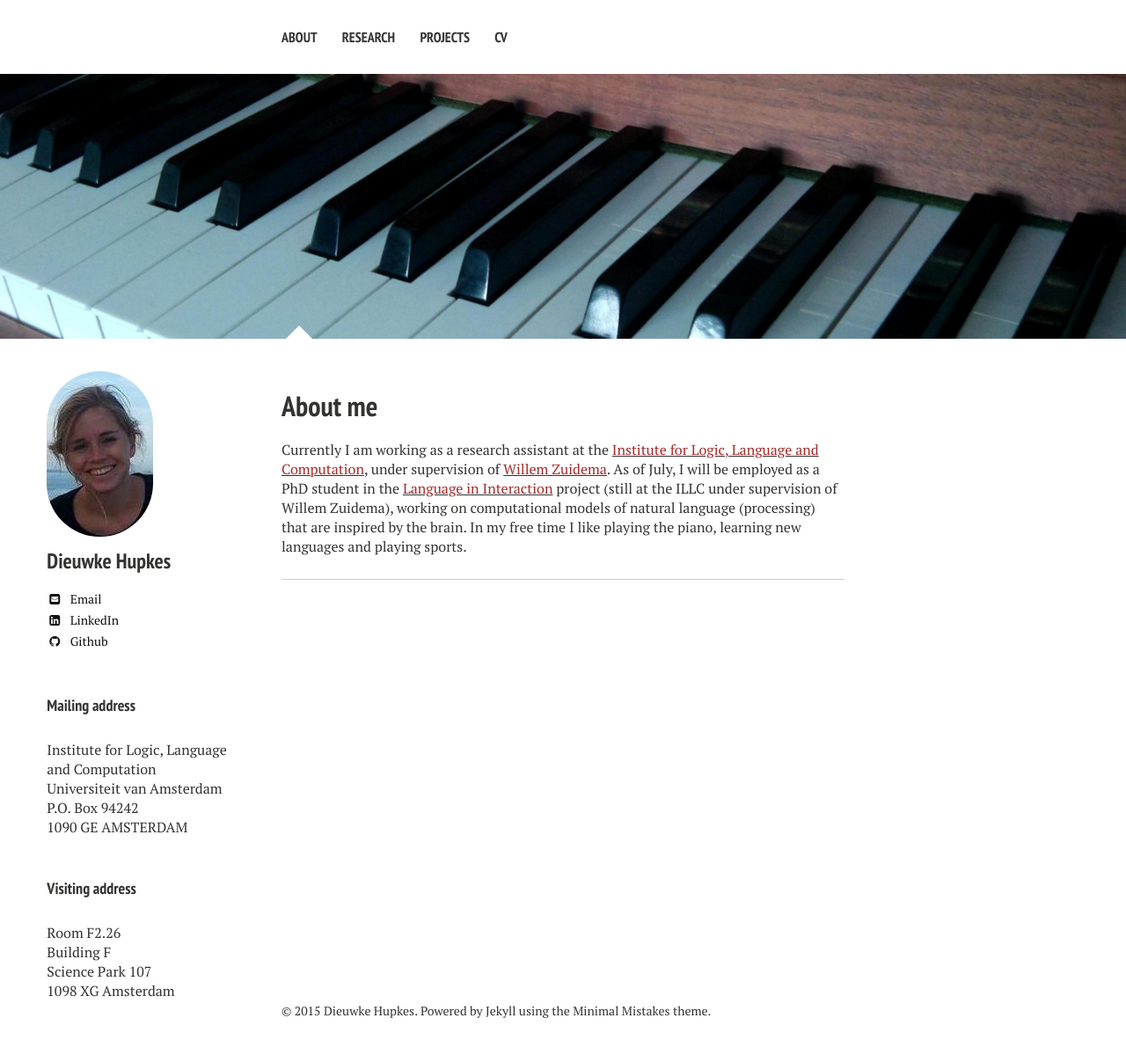
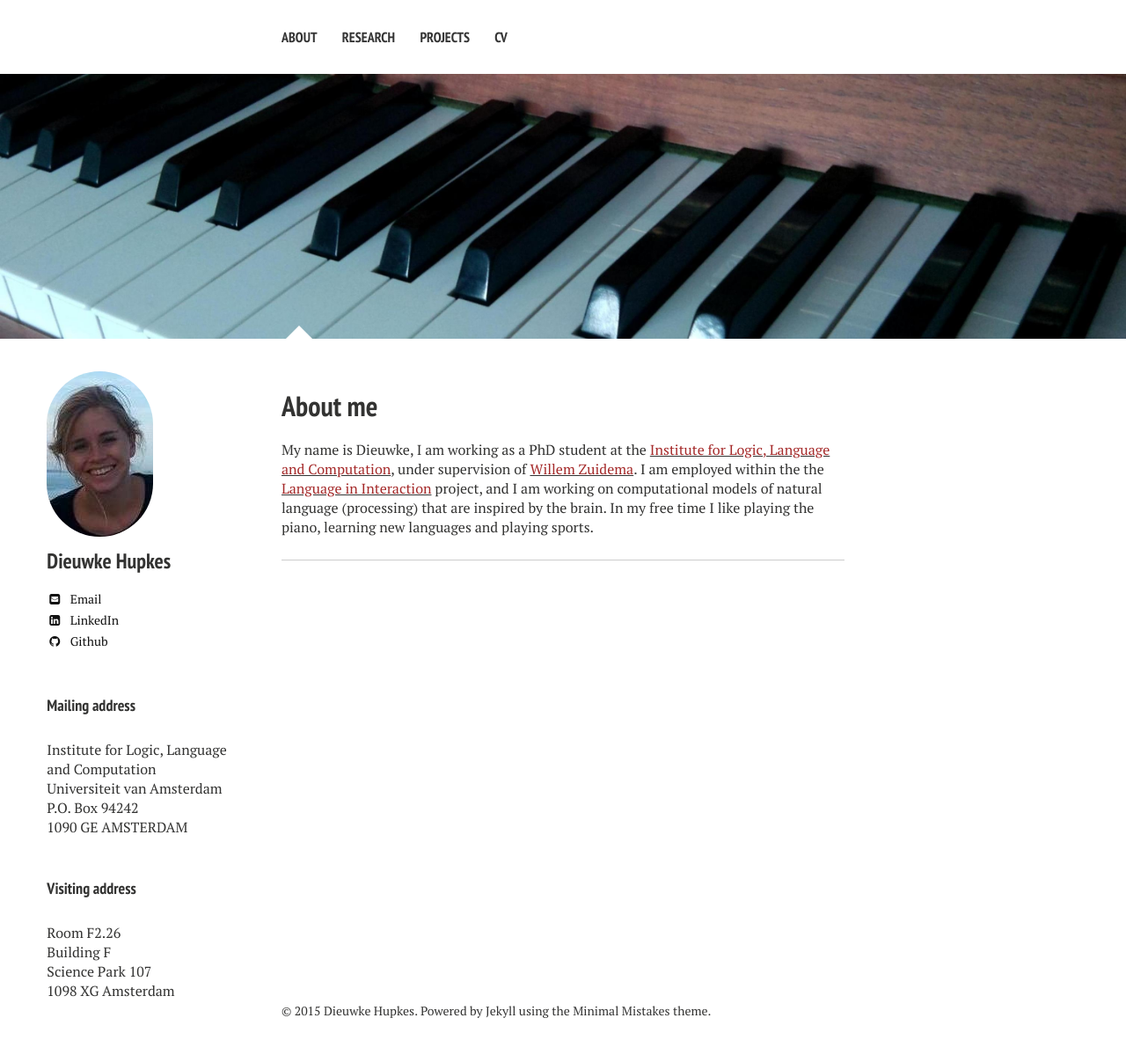
Before and after one commit to dieuwkehupkes/dieuwkehupkes.github.io, a Jekyll site: the page built from index.md, in a window 1280 px wide. Shown: the whole page at 88% size. Built offline with Jekyll 4.4.1, drawn with Linux system fonts in a browser that asks for light colours; nearby versions of some CDN libraries.

Commit message:
Update about me

```diff
--- a/index.md
+++ b/index.md
@@ -8,4 +8,4 @@ image:
 
 # About me
 
-Currently I am working as a research assistant at the <a href="http://illc.uva.nl" target="_blank"><font color="brown">Institute for Logic, Language and Computation</font></a>, under supervision of <a href="http://wzuidema.humanities.uva.nl/" target="_blank"><font color="brown">Willem Zuidema</font></a>. As of July, I will be employed as a PhD student in the <a href="https://www.languageininteraction.nl/" target="_blank"><font color="brown">Language in Interaction</font></a> project (still at the ILLC under supervision of Willem Zuidema), working on computational models of natural language (processing) that are inspired by the brain. In my free time I like playing the piano, learning new languages and playing sports.
+My name is Dieuwke, I am working as a PhD student at the <a href="http://illc.uva.nl" target="_blank"><font color="brown">Institute for Logic, Language and Computation</font></a>, under supervision of <a href="http://wzuidema.humanities.uva.nl/" target="_blank"><font color="brown">Willem Zuidema</font></a>. I am employed within the the <a href="https://www.languageininteraction.nl/" target="_blank"><font color="brown">Language in Interaction</font></a> project, and I am working on computational models of natural language (processing) that are inspired by the brain. In my free time I like playing the piano, learning new languages and playing sports.
```
